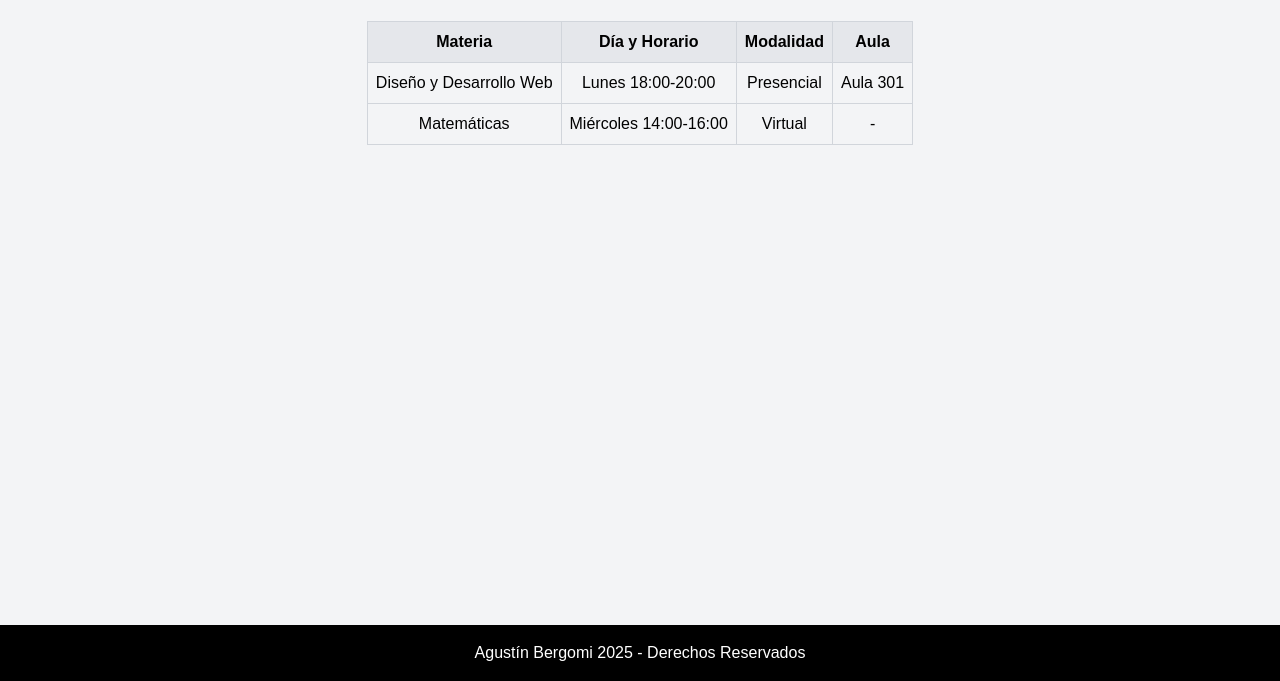
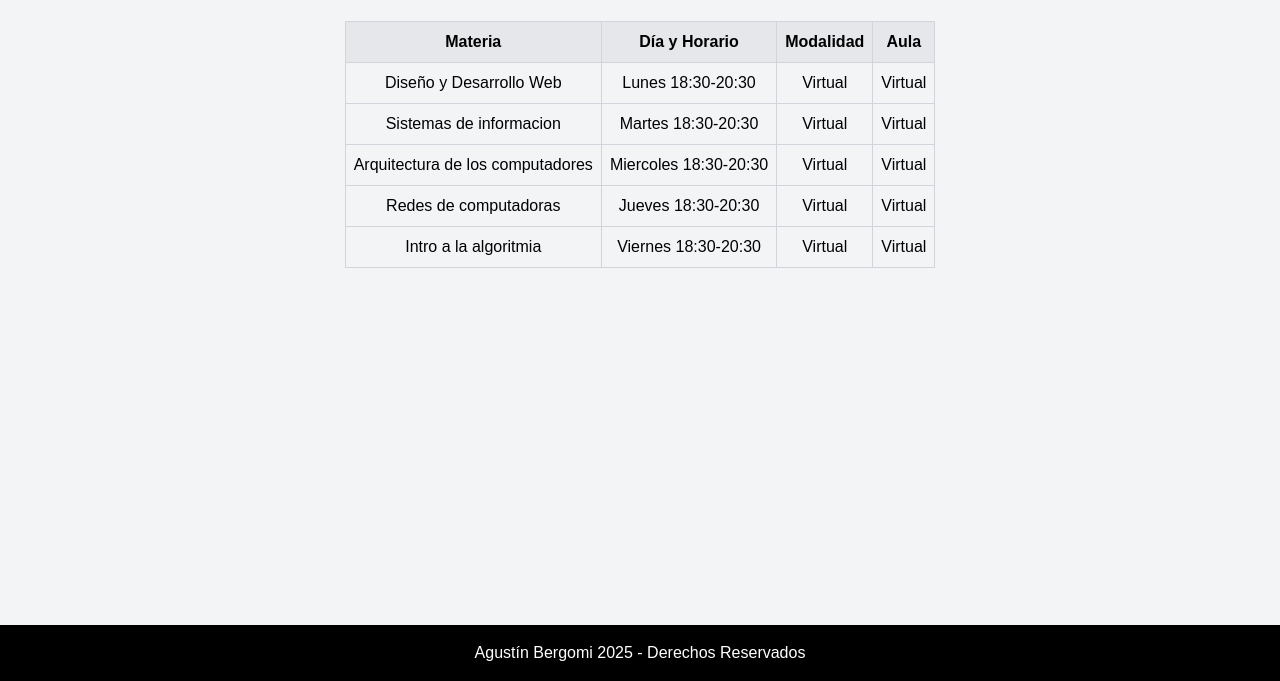
Before and after one commit to agustin-bergomi/Actividad1, a plain HTML site: page primer_parcial_web/index.html in a window 1280 px wide. Shown: the part 119-800 px from the top of the page. Drawn offline with nearby package versions, Linux system fonts and the light colour scheme.

Commit message:
Ajustes varios

```diff
--- a/primer_parcial_web/index.html
+++ b/primer_parcial_web/index.html
@@ -37,15 +37,33 @@
             <tbody>
                 <tr>
                     <td class="border border-gray-300 p-2">Diseño y Desarrollo Web</td>
-                    <td class="border border-gray-300 p-2">Lunes 18:00-20:00</td>
-                    <td class="border border-gray-300 p-2">Presencial</td>
-                    <td class="border border-gray-300 p-2">Aula 301</td>
+                    <td class="border border-gray-300 p-2">Lunes 18:30-20:30</td>
+                    <td class="border border-gray-300 p-2">Virtual</td>
+                    <td class="border border-gray-300 p-2">Virtual</td>
                 </tr>
                 <tr>
-                    <td class="border border-gray-300 p-2">Matemáticas</td>
-                    <td class="border border-gray-300 p-2">Miércoles 14:00-16:00</td>
+                    <td class="border border-gray-300 p-2">Sistemas de informacion</td>
+                    <td class="border border-gray-300 p-2">Martes 18:30-20:30</td>
                     <td class="border border-gray-300 p-2">Virtual</td>
-                    <td class="border border-gray-300 p-2">-</td>
+                    <td class="border border-gray-300 p-2">Virtual</td>
+                </tr>
+                <tr>
+                    <td class="border border-gray-300 p-2">Arquitectura de los computadores</td>
+                    <td class="border border-gray-300 p-2">Miercoles 18:30-20:30</td>
+                    <td class="border border-gray-300 p-2">Virtual</td>
+                    <td class="border border-gray-300 p-2">Virtual</td>
+                </tr>
+                <tr>
+                    <td class="border border-gray-300 p-2">Redes de computadoras</td>
+                    <td class="border border-gray-300 p-2">Jueves 18:30-20:30</td>
+                    <td class="border border-gray-300 p-2">Virtual</td>
+                    <td class="border border-gray-300 p-2">Virtual</td>
+                </tr>
+                <tr>
+                    <td class="border border-gray-300 p-2">Intro a la algoritmia</td>
+                    <td class="border border-gray-300 p-2">Viernes 18:30-20:30</td>
+                    <td class="border border-gray-300 p-2">Virtual</td>
+                    <td class="border border-gray-300 p-2">Virtual</td>
                 </tr>
             </tbody>
         </table>
```
Also changed, not shown: primer_parcial_web/avisos.html (+5 -3 lines), primer_parcial_web/materias-2025.html (+5 -2 lines), primer_parcial_web/sobre-mi.html (+11 -1 lines).
